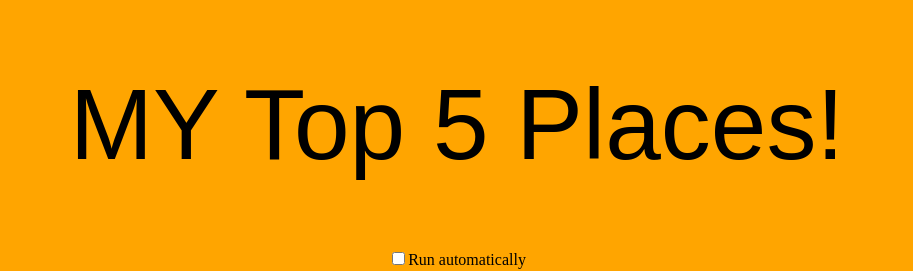
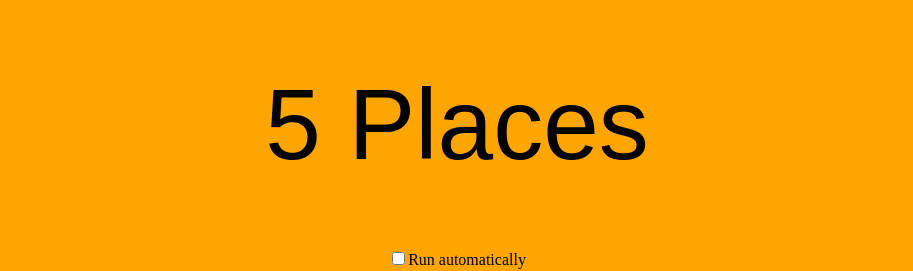
Before and after one commit to luiscuella/Airtifact05.github.io, a plain HTML site: page index.html in a window 1280 px wide. Shown: the top 271 px of the page, without its empty margins (183-1096 px from the left). Drawn offline with Linux system fonts and the light colour scheme.

Commit message:
Update index.html

```diff
--- a/index.html
+++ b/index.html
@@ -17,7 +17,7 @@
 
   <body>
 
-    <h1>MY Top 5 Places!</h1>
+    <h1>5 Places</h1>
 
     <input id="auto" type="checkbox">Run automatically
 
```
